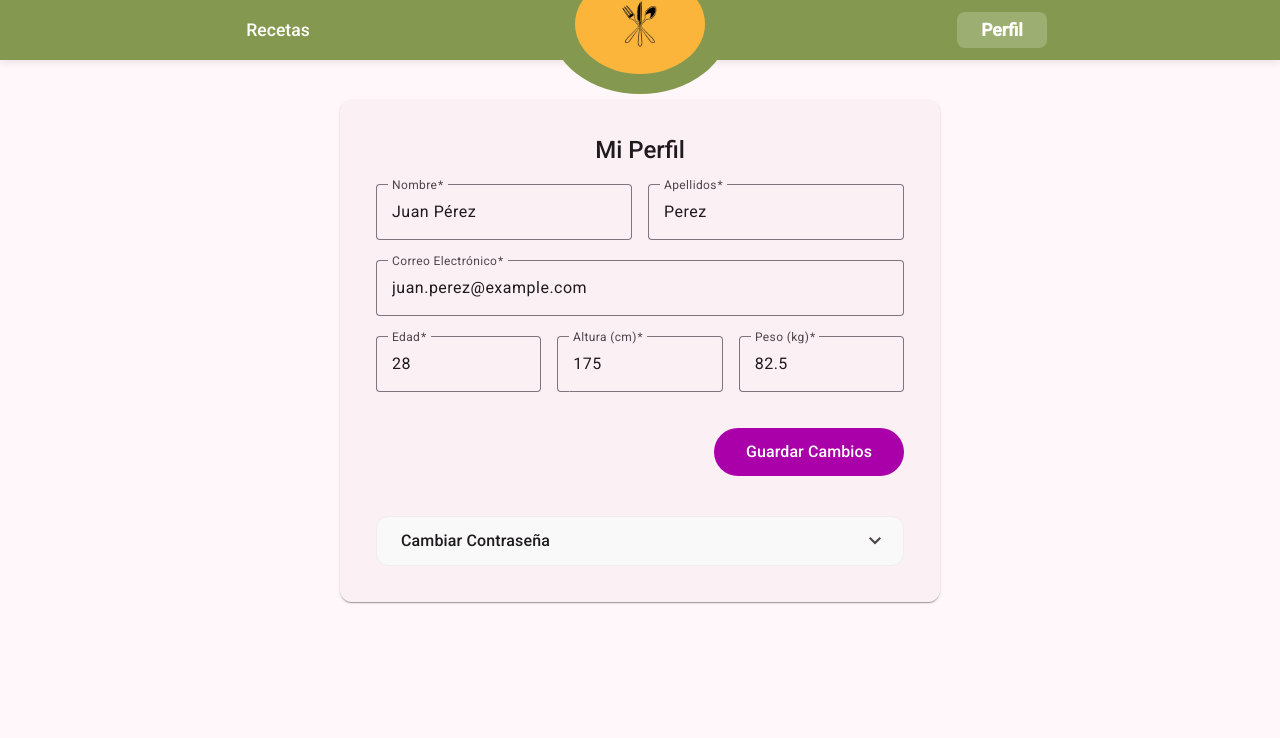
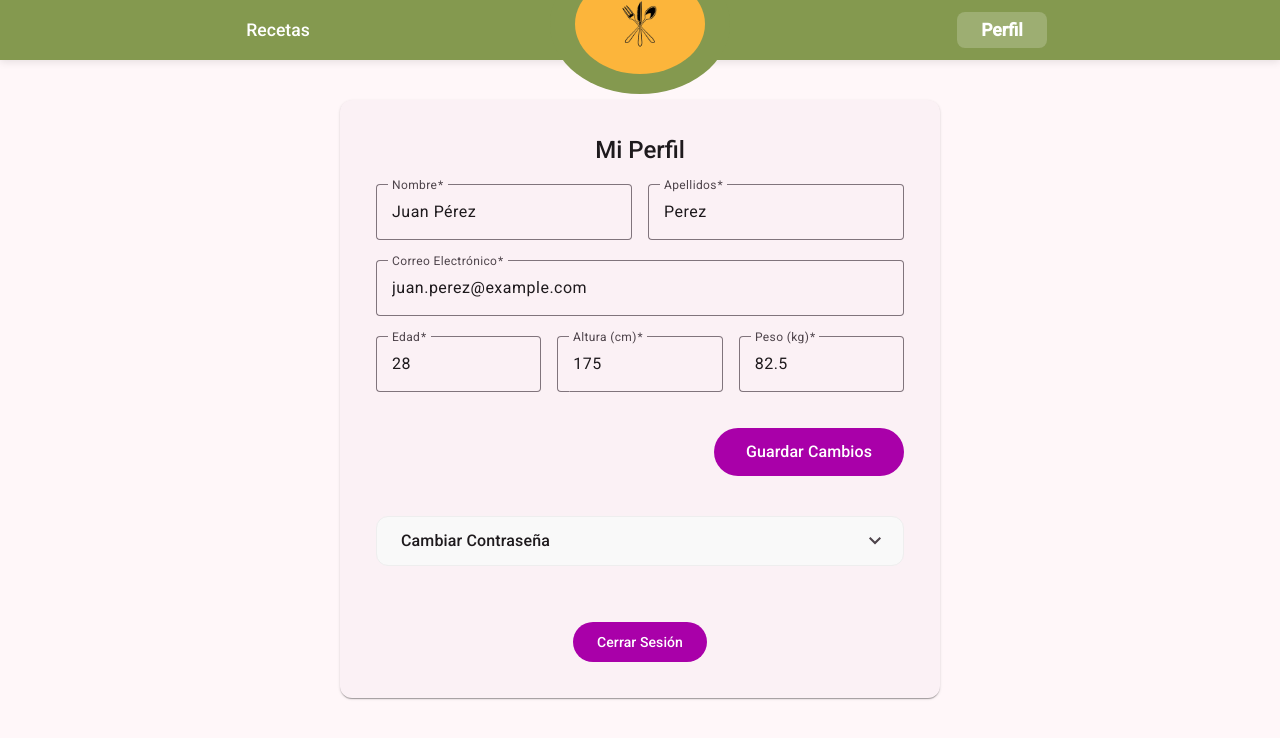
Before and after one commit to gatoaeroespacial/NutrimateFront, an Angular app: page /admin/profile in a window 1280 px wide. Shown: the top 738 px of the page. Built offline with nearby package versions, Linux system fonts and the light colour scheme.

Commit message:
Añadicerrar sesión en la interfaz

```diff
--- a/src/app/features/profile/profile.html
+++ b/src/app/features/profile/profile.html
@@ -120,6 +120,12 @@
                     </form>
                 </mat-expansion-panel>
             </mat-accordion>
+
+            <div class="logout-container" style="margin-top: 2rem; display: flex; justify-content: center;">
+                <button mat-flat-button color="warn" (click)="logout()">
+                    Cerrar Sesión
+                </button>
+            </div>
         </mat-card-content>
     </mat-card>
 </div>
--- a/src/app/features/profile/profile.ts
+++ b/src/app/features/profile/profile.ts
@@ -1,4 +1,6 @@
 import { Component, OnInit } from '@angular/core';
+import { Router } from '@angular/router';
+
 import { FormBuilder, FormGroup, Validators, ReactiveFormsModule } from '@angular/forms';
 import { MatCardModule } from '@angular/material/card';
 import { MatFormFieldModule } from '@angular/material/form-field';
@@ -30,7 +32,8 @@ export class Profile implements OnInit {
 
   constructor(
     private fb: FormBuilder,
-    private progressService: ProgressService
+    private progressService: ProgressService,
+    private router: Router
   ) {
     this.profileForm = this.fb.group({
       name: ['', Validators.required],
@@ -98,4 +101,9 @@ export class Profile implements OnInit {
       });
     }
   }
+
+  logout() {
+    localStorage.removeItem('user-progress');
+    this.router.navigate(['/login']);
+  }
 }
```
